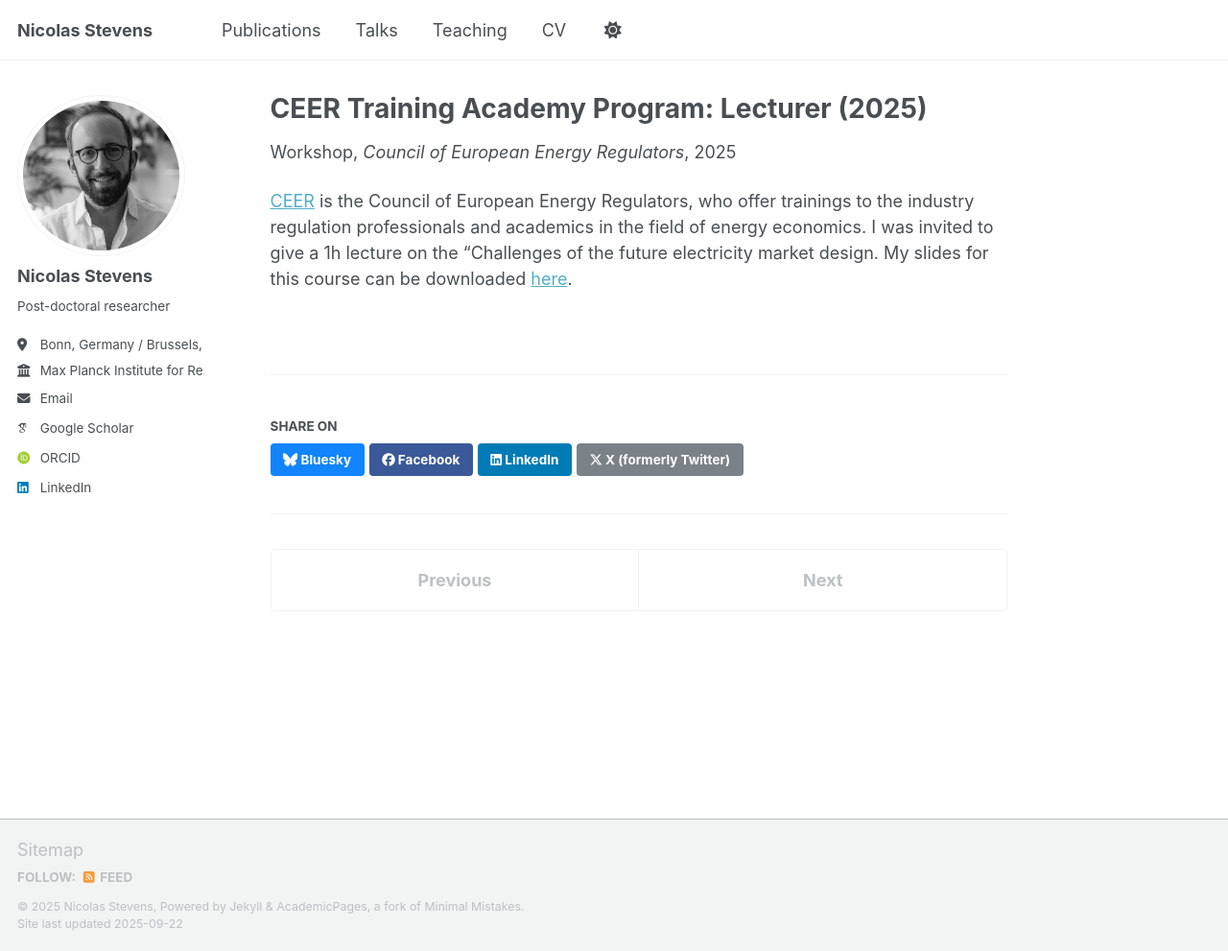
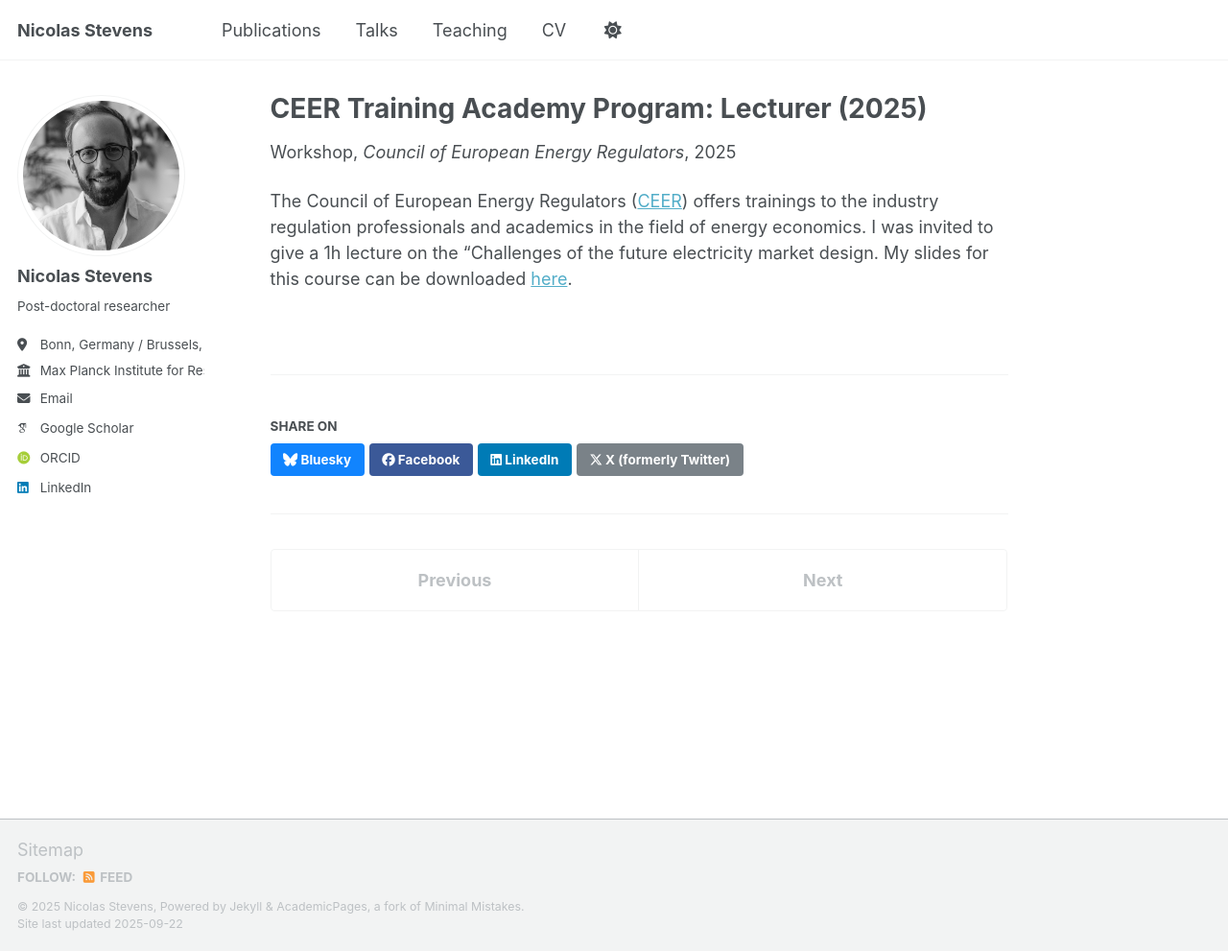
Before and after one commit to NicolasStevens/NicolasStevens.github.io, a Jekyll site: the page built from _teaching/CEER2025.md, in a window 1280 px wide and 991 px high. Shown: the whole window at 96% size. Built offline with Jekyll 4.4.1, drawn with Linux system fonts in a browser that asks for light colours; some web fonts are replaced; a script that is not in the unit is left out.

Commit message:
Update CEER2025.md

```diff
--- a/_teaching/CEER2025.md
+++ b/_teaching/CEER2025.md
@@ -7,6 +7,6 @@ venue: "Council of European Energy Regulators"
 date: 2025-01-01
 location: "Brussels, Belgium"
 ---
-[CEER](https://ceertraining.eu/course/electricity-market-design) is the Council of European Energy Regulators, who offer trainings to the industry regulation professionals and academics in the field of energy economics.
+The Council of European Energy Regulators ([CEER](https://ceertraining.eu/course/electricity-market-design)) offers trainings to the industry regulation professionals and academics in the field of energy economics.
 I was invited to give a 1h lecture on the "Challenges of the future electricity market design.
 My slides for this course can be downloaded [here](https://NicolasStevens.github.io/files/CEER2024NSVF.pdf).
```
